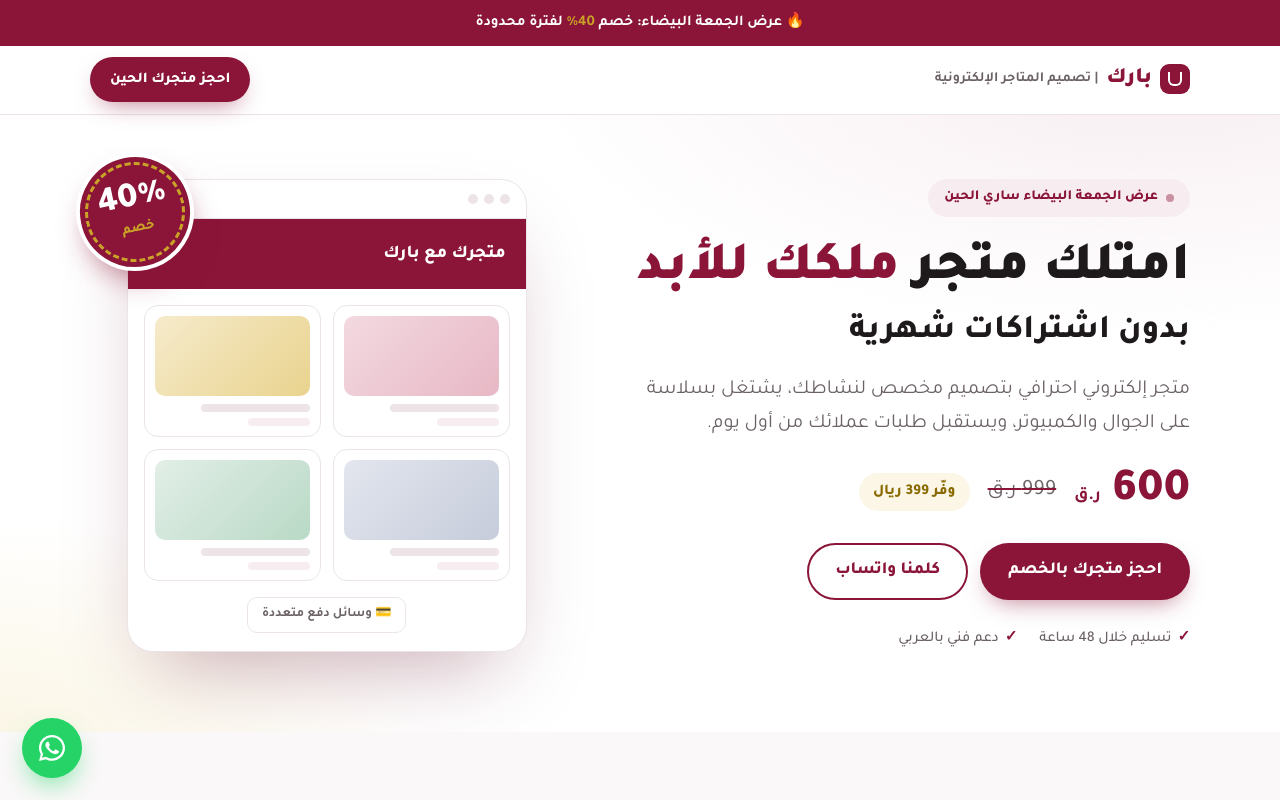
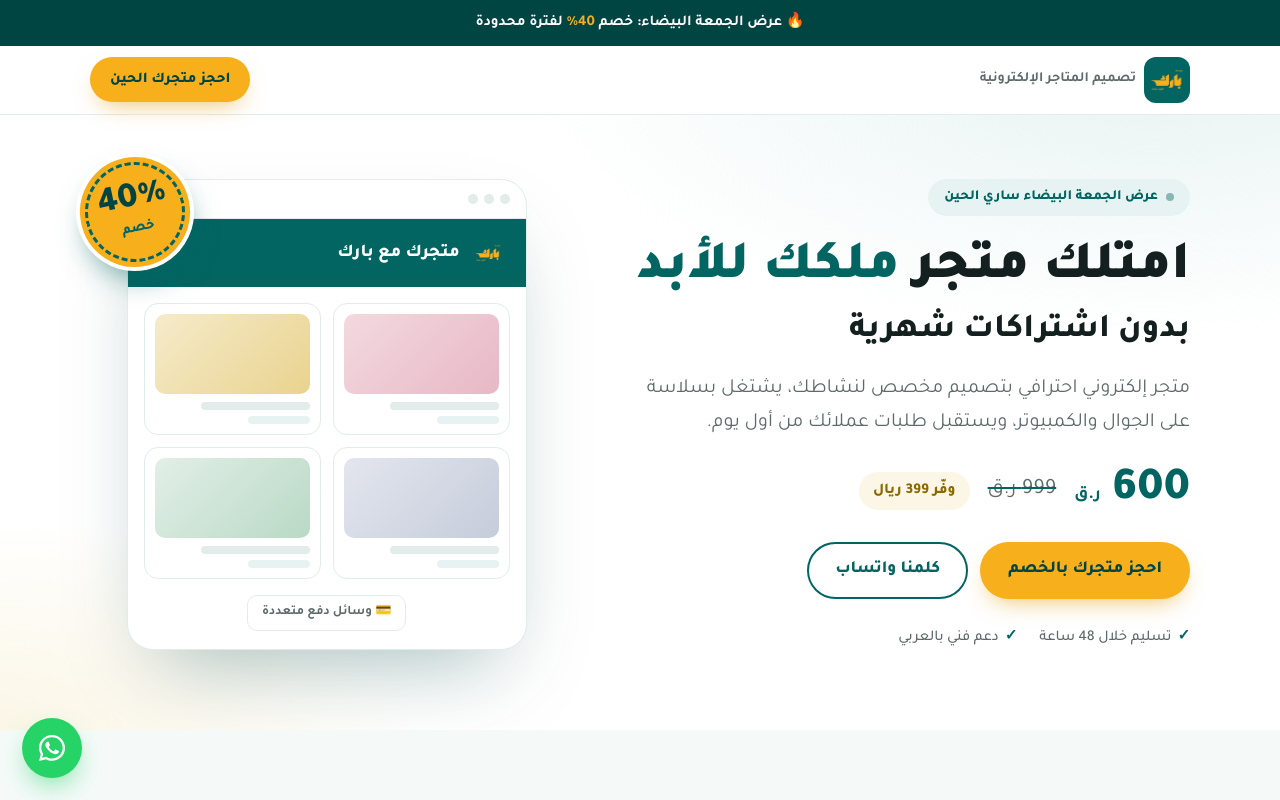
Before and after one commit to Juniorcreator0/Baarik-Stores-Service, a plain HTML site: page index.html in a window 1280 px wide. Shown: the top 800 px of the page. Drawn offline with Linux system fonts and the light colour scheme.

Commit message:
Apply Baarik brand colors and logo
Updated color variables and styles for various elements, including buttons and promo bar. Changed logo to an image and modified footer content.

```diff
--- a/index.html
+++ b/index.html
@@ -5,18 +5,22 @@
 <meta name="viewport" content="width=device-width, initial-scale=1.0">
 <title>بارك | امتلك متجر ملكك للأبد بدون اشتراكات شهرية — عرض الجمعة البيضاء</title>
 <meta name="description" content="متجر إلكتروني احترافي ملكك للأبد بدون اشتراكات شهرية. تصميم مخصص، وسائل دفع متعددة، وتسليم خلال 48 ساعة. عرض الجمعة البيضاء: 600 ريال بدل 999.">
+<link rel="icon" href="613159804_122111070999158646_2654228719533844693_n.jpg">
+<link rel="apple-touch-icon" href="613159804_122111070999158646_2654228719533844693_n.jpg">
+<meta property="og:image" content="https://stores.baarikmarketing.com/613159804_122111070999158646_2654228719533844693_n.jpg">
 <link rel="preconnect" href="https://fonts.googleapis.com">
 <link rel="preconnect" href="https://fonts.gstatic.com" crossorigin>
 <link href="https://fonts.googleapis.com/css2?family=Tajawal:wght@400;500;700;800;900&display=swap" rel="stylesheet">
 <style>
   :root{
-    --maroon:#8A1538;
-    --maroon-dark:#5E0E26;
-    --maroon-soft:#F7EDF0;
-    --gold:#C9A227;
-    --ink:#1E1A1C;
-    --muted:#6B6266;
-    --line:#ECE4E7;
+    --maroon:#026562;
+    --maroon-dark:#014543;
+    --maroon-soft:#E7F3F2;
+    --gold:#F7AF1C;
+    --gold-dark:#E39D0B;
+    --ink:#14201F;
+    --muted:#5E6B6A;
+    --line:#E2ECEB;
     --bg:#FFFFFF;
     --radius:18px;
   }
@@ -27,19 +31,18 @@
   img{max-width:100%;display:block}
   .wrap{max-width:1140px;margin:0 auto;padding:0 20px}
 
-  .promo-bar{background:var(--maroon);color:#fff;text-align:center;padding:10px 16px;font-weight:700;font-size:15px}
+  .promo-bar{background:var(--maroon-dark);color:#fff;text-align:center;padding:10px 16px;font-weight:700;font-size:15px}
   .promo-bar span{color:var(--gold)}
 
   header{position:sticky;top:0;z-index:50;background:rgba(255,255,255,.92);backdrop-filter:blur(10px);border-bottom:1px solid var(--line)}
   .nav{display:flex;align-items:center;justify-content:space-between;height:68px}
   .logo{font-weight:900;font-size:22px;color:var(--maroon);display:flex;align-items:center;gap:8px}
   .logo small{font-size:14px;font-weight:700;color:var(--muted)}
-  .logo i{display:inline-block;width:30px;height:30px;border-radius:9px;background:var(--maroon);position:relative}
-  .logo i::after{content:"";position:absolute;inset:8px;border:2.5px solid #fff;border-top:0;border-radius:0 0 6px 6px}
-  .btn{display:inline-flex;align-items:center;justify-content:center;gap:8px;font-family:inherit;font-weight:800;border:0;cursor:pointer;border-radius:999px;transition:transform .15s,box-shadow .15s,background .15s}
+  .logo img{width:46px;height:46px;border-radius:12px;object-fit:cover}
+    .btn{display:inline-flex;align-items:center;justify-content:center;gap:8px;font-family:inherit;font-weight:800;border:0;cursor:pointer;border-radius:999px;transition:transform .15s,box-shadow .15s,background .15s}
   .btn:hover{transform:translateY(-2px)}
-  .btn-primary{background:var(--maroon);color:#fff;padding:14px 28px;font-size:17px;box-shadow:0 10px 24px -10px rgba(138,21,56,.6)}
-  .btn-primary:hover{background:var(--maroon-dark)}
+  .btn-primary{background:var(--gold);color:var(--maroon-dark);padding:14px 28px;font-size:17px;box-shadow:0 10px 24px -10px rgba(227,157,11,.7)}
+  .btn-primary:hover{background:var(--gold-dark)}
   .btn-ghost{background:#fff;color:var(--maroon);border:2px solid var(--maroon);padding:12px 26px;font-size:17px}
   .btn-sm{padding:10px 20px;font-size:15px}
 
@@ -65,10 +68,11 @@
   .trust span::before{content:"✓";color:var(--maroon);font-weight:900;margin-left:6px}
 
   .visual{position:relative;display:flex;justify-content:center}
-  .device{width:100%;max-width:400px;background:#fff;border-radius:26px;border:1px solid var(--line);box-shadow:0 40px 80px -30px rgba(94,14,38,.35);overflow:hidden}
+  .device{width:100%;max-width:400px;background:#fff;border-radius:26px;border:1px solid var(--line);box-shadow:0 40px 80px -30px rgba(1,69,67,.35);overflow:hidden}
   .device-top{display:flex;gap:6px;padding:14px 16px;border-bottom:1px solid var(--line)}
   .device-top i{width:10px;height:10px;border-radius:50%;background:var(--line)}
-  .store-head{background:var(--maroon);color:#fff;padding:20px;font-size:18px;font-weight:800}
+  .store-head{background:var(--maroon);color:#fff;padding:16px 20px;font-size:18px;font-weight:800;display:flex;align-items:center;gap:10px}
+  .store-head img{width:36px;height:36px;border-radius:9px}
   .products{display:grid;grid-template-columns:1fr 1fr;gap:12px;padding:16px}
   .prod{border:1px solid var(--line);border-radius:14px;padding:10px}
   .prod .img{height:80px;border-radius:10px;margin-bottom:8px}
@@ -80,22 +84,22 @@
   .prod .l2{height:8px;width:40%;background:var(--maroon-soft);border-radius:4px}
   .pay-strip{display:flex;justify-content:center;padding:0 16px 18px}
   .pay-strip span{font-size:13px;font-weight:700;border:1px solid var(--line);border-radius:10px;padding:6px 14px;color:var(--muted)}
-  .badge40{position:absolute;top:-26px;left:-14px;width:118px;height:118px;border-radius:50%;background:var(--maroon);color:#fff;display:flex;flex-direction:column;align-items:center;justify-content:center;box-shadow:0 16px 30px -10px rgba(138,21,56,.6);transform:rotate(-12deg);border:4px solid #fff;outline:3px dashed var(--gold);outline-offset:-12px;z-index:2}
+  .badge40{position:absolute;top:-26px;left:-14px;width:118px;height:118px;border-radius:50%;background:var(--gold);color:var(--maroon-dark);display:flex;flex-direction:column;align-items:center;justify-content:center;box-shadow:0 16px 30px -10px rgba(2,101,98,.6);transform:rotate(-12deg);border:4px solid #fff;outline:3px dashed var(--maroon);outline-offset:-12px;z-index:2}
   .badge40 b{font-size:36px;font-weight:900;line-height:1}
-  .badge40 small{font-size:14px;font-weight:800;color:var(--gold)}
+  .badge40 small{font-size:14px;font-weight:800;color:var(--maroon)}
 
   section{padding:80px 0}
-  .alt{background:#FBF8F9}
+  .alt{background:#F5FAF9}
   .sec-head{text-align:center;max-width:680px;margin:0 auto 48px}
   .eyebrow{color:var(--maroon);font-weight:800;font-size:15px;margin-bottom:8px;display:block}
   h2{font-size:clamp(26px,3.6vw,38px);font-weight:900;line-height:1.35;margin-bottom:12px}
   .sec-head p{color:var(--muted);font-size:18px}
 
   /* Compare */
-  .compare{max-width:900px;margin:0 auto;background:#fff;border:1px solid var(--line);border-radius:24px;overflow:hidden;box-shadow:0 30px 60px -40px rgba(94,14,38,.3)}
+  .compare{max-width:900px;margin:0 auto;background:#fff;border:1px solid var(--line);border-radius:24px;overflow:hidden;box-shadow:0 30px 60px -40px rgba(1,69,67,.3)}
   .compare table{width:100%;border-collapse:collapse;font-size:16px}
   .compare th,.compare td{padding:16px 18px;text-align:center;border-bottom:1px solid var(--line)}
-  .compare th{background:#FBF8F9;font-weight:800;font-size:15px;color:var(--muted)}
+  .compare th{background:#F5FAF9;font-weight:800;font-size:15px;color:var(--muted)}
   .compare td:first-child,.compare th:first-child{text-align:right}
   .compare td:first-child b{display:block;font-size:17px}
   .compare td:first-child small{color:var(--muted);font-size:13px}
@@ -112,7 +116,7 @@
   /* Features */
   .features{display:grid;grid-template-columns:repeat(4,1fr);gap:20px}
   .feat{background:#fff;border:1px solid var(--line);border-radius:var(--radius);padding:28px 22px;transition:border-color .2s,transform .2s,box-shadow .2s}
-  .feat:hover{border-color:var(--maroon);transform:translateY(-4px);box-shadow:0 20px 40px -24px rgba(138,21,56,.4)}
+  .feat:hover{border-color:var(--maroon);transform:translateY(-4px);box-shadow:0 20px 40px -24px rgba(2,101,98,.4)}
   .ico{width:56px;height:56px;border-radius:16px;background:var(--maroon-soft);display:flex;align-items:center;justify-content:center;margin-bottom:18px}
   .ico svg{width:28px;height:28px;stroke:var(--maroon);fill:none;stroke-width:2;stroke-linecap:round;stroke-linejoin:round}
   .feat h3{font-size:20px;font-weight:800;margin-bottom:8px}
@@ -121,8 +125,8 @@
   /* Portfolio */
   .works{display:grid;grid-template-columns:repeat(4,1fr);gap:18px}
   .work{position:relative;background:#fff;border:1px solid var(--line);border-radius:var(--radius);overflow:hidden;transition:transform .2s,box-shadow .2s,border-color .2s;display:flex;flex-direction:column}
-  .work:hover{transform:translateY(-4px);border-color:var(--maroon);box-shadow:0 20px 40px -24px rgba(138,21,56,.4)}
-  .work .thumb{height:150px;background:#FBF8F9;display:flex;align-items:center;justify-content:center;padding:18px;border-bottom:1px solid var(--line)}
+  .work:hover{transform:translateY(-4px);border-color:var(--maroon);box-shadow:0 20px 40px -24px rgba(2,101,98,.4)}
+  .work .thumb{height:150px;background:#F5FAF9;display:flex;align-items:center;justify-content:center;padding:18px;border-bottom:1px solid var(--line)}
   .work .thumb img{max-height:110px;object-fit:contain}
   .work .info{padding:14px 16px;display:flex;justify-content:space-between;align-items:center;gap:8px}
   .work h3{font-size:17px;font-weight:800}
@@ -141,6 +145,7 @@
   .offer::after{content:"";position:absolute;width:380px;height:380px;border-radius:50%;border:60px solid rgba(255,255,255,.05);left:-120px;bottom:-160px}
   .offer h2{color:#fff}
   .offer .eyebrow{color:var(--gold)}
+  .offer .btn-primary{box-shadow:none}
   .offer .incl{margin-top:20px;font-weight:800;color:var(--gold)}
   .offer ul{list-style:none;margin:8px 0 0}
   .offer li{padding:6px 0;font-size:17px}
@@ -157,7 +162,7 @@
   .offer-card .btn{width:100%}
 
   /* Form */
-  .form-box{max-width:620px;margin:0 auto;background:#fff;border:1px solid var(--line);border-radius:24px;padding:36px;box-shadow:0 30px 60px -40px rgba(94,14,38,.35)}
+  .form-box{max-width:620px;margin:0 auto;background:#fff;border:1px solid var(--line);border-radius:24px;padding:36px;box-shadow:0 30px 60px -40px rgba(1,69,67,.35)}
   .field{margin-bottom:16px}
   .field label{display:block;font-weight:700;margin-bottom:6px;font-size:15px}
   .field input,.field select{width:100%;font-family:inherit;font-size:16px;padding:13px 16px;border:1.5px solid var(--line);border-radius:12px;background:#fff;color:var(--ink);outline:none;transition:border-color .15s}
@@ -228,7 +233,7 @@
 
 <header>
   <div class="wrap nav">
-    <a href="#" class="logo"><i></i>بارك <small>| تصميم المتاجر الإلكترونية</small></a>
+    <a href="#" class="logo"><img src="613159804_122111070999158646_2654228719533844693_n.jpg" alt="مؤسسة بارك"><small>تصميم المتاجر الإلكترونية</small></a>
     <a href="#order" class="btn btn-primary btn-sm">احجز متجرك الحين</a>
   </div>
 </header>
@@ -259,7 +264,7 @@
       <div class="badge40"><b>40%</b><small>خصم</small></div>
       <div class="device">
         <div class="device-top"><i></i><i></i><i></i></div>
-        <div class="store-head">متجرك مع بارك</div>
+        <div class="store-head"><img src="613159804_122111070999158646_2654228719533844693_n.jpg" alt="">متجرك مع بارك</div>
         <div class="products">
           <div class="prod"><div class="img"></div><div class="l1"></div><div class="l2"></div></div>
           <div class="prod"><div class="img"></div><div class="l1"></div><div class="l2"></div></div>
@@ -498,7 +503,7 @@
   </div>
 </div>
 
-<footer>© <span id="yr"></span> بارك — تصميم المتاجر الإلكترونية. جميع الحقوق محفوظة</footer>
+<footer><img src="613159804_122111070999158646_2654228719533844693_n.jpg" alt="مؤسسة بارك" style="width:56px;height:56px;border-radius:14px;margin:0 auto 10px">© <span id="yr"></span> بارك — تصميم المتاجر الإلكترونية. جميع الحقوق محفوظة</footer>
 
 <a href="#" class="wa-float js-wa" aria-label="واتساب">
   <svg viewBox="0 0 32 32"><path d="M16 3C8.8 3 3 8.7 3 15.8c0 2.3.6 4.5 1.8 6.4L3 29l7-1.8c1.8 1 3.9 1.5 6 1.5 7.2 0 13-5.7 13-12.8S23.2 3 16 3Zm0 23.4c-1.9 0-3.8-.5-5.4-1.5l-.4-.2-4.1 1.1 1.1-4-.3-.4c-1.1-1.7-1.6-3.6-1.6-5.6 0-5.9 4.8-10.6 10.7-10.6s10.7 4.8 10.7 10.6-4.8 10.6-10.7 10.6Zm5.9-7.9c-.3-.2-1.9-.9-2.2-1s-.5-.2-.7.2-.8 1-1 1.2-.4.2-.7.1c-.3-.2-1.4-.5-2.6-1.6-1-.9-1.6-1.9-1.8-2.2-.2-.3 0-.5.1-.7l.5-.6c.2-.2.2-.4.3-.6.1-.2 0-.4 0-.6l-1-2.4c-.3-.6-.5-.5-.7-.5h-.6c-.2 0-.6.1-.9.4-.3.3-1.2 1.1-1.2 2.7s1.2 3.2 1.4 3.4c.2.2 2.4 3.6 5.7 5 .8.3 1.4.5 1.9.7.8.3 1.5.2 2.1.1.6-.1 1.9-.8 2.2-1.5.3-.7.3-1.4.2-1.5-.1-.2-.3-.3-.6-.4Z"/></svg>
```
